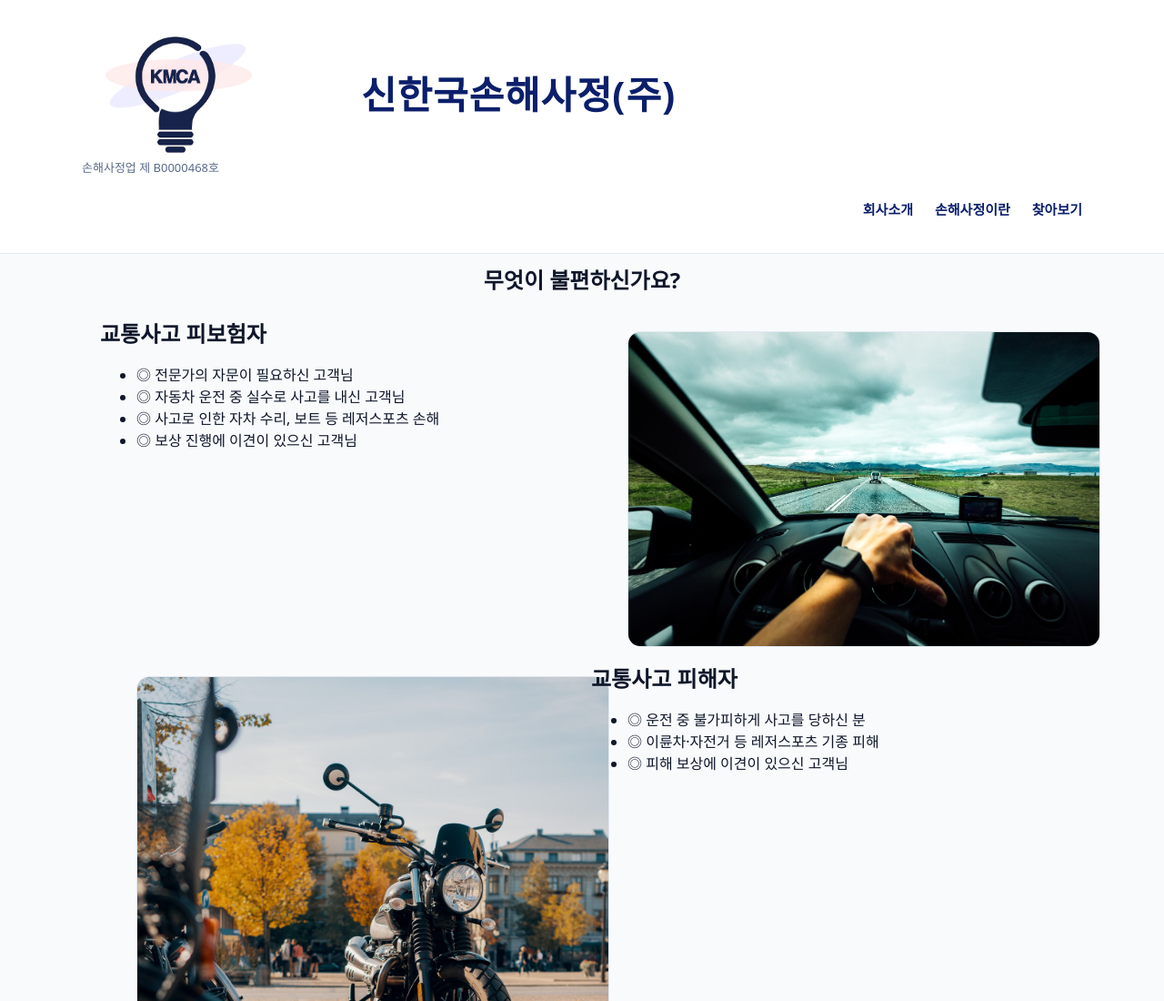
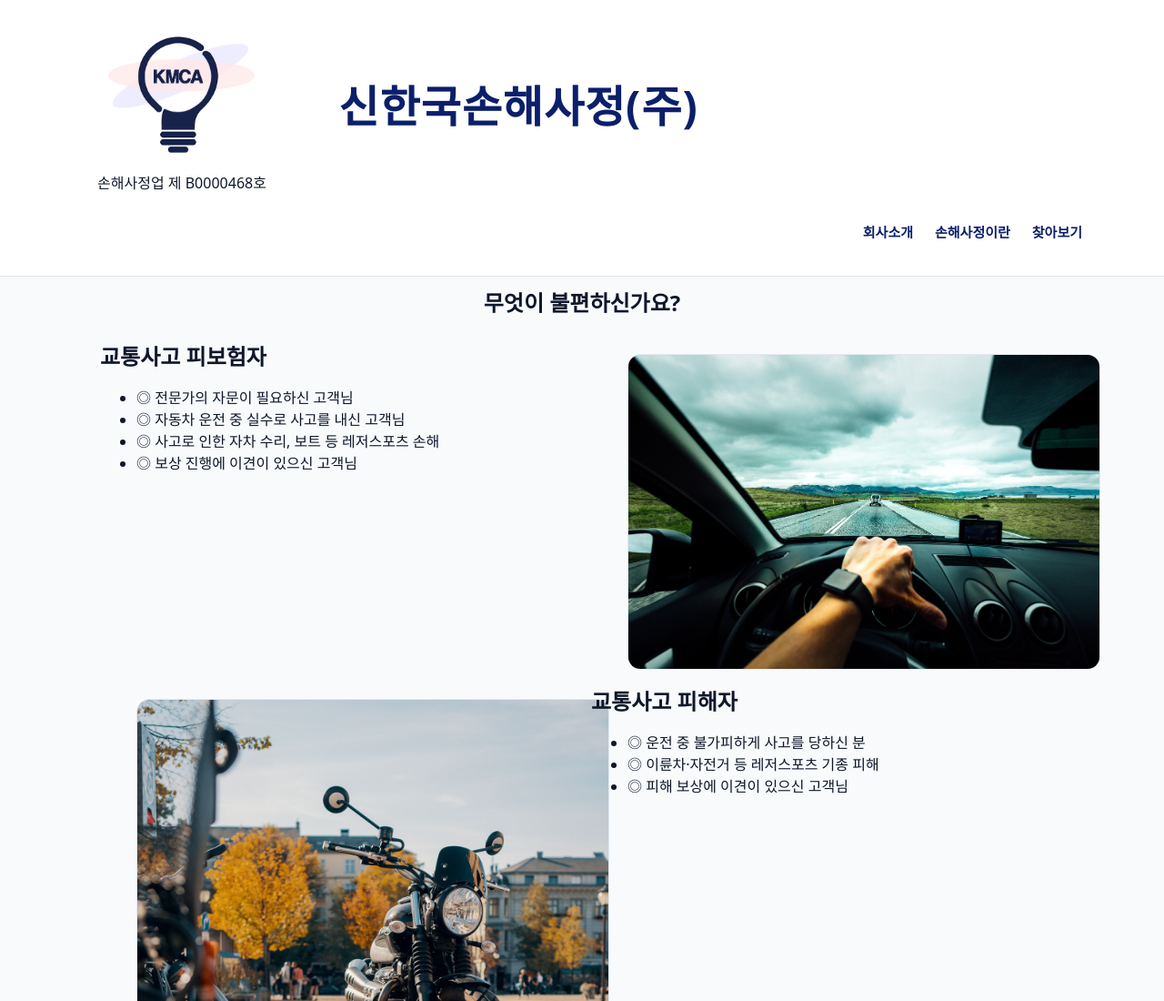
Before and after one commit to umi234-boss/kmca, a plain HTML site: page index.html in a window 1280 px wide. Shown: the top 1100 px of the page at 91% size. Drawn offline with Linux system fonts and the light colour scheme.

Commit message:
메인 수정

```diff
--- a/assets/style.css
+++ b/assets/style.css
@@ -31,7 +31,15 @@ a{color:inherit;text-decoration:none}
 }
 
 /* 좌측: 로고 + 면허문구(좌하단) */
-.kmca-header__left{position:relative; min-height:72px}
+.kmca-header__left{
+  /* 기존: position:relative; min-height:72px */
+  position:relative;
+  min-height:72px;
+  display:flex;                 /* ← 추가 */
+  flex-direction:column;        /* ← 추가 */
+  align-items:center;           /* ← 추가: 가로 중앙 */
+  justify-content:center;       /* 선택: 세로 균형 */
+}
 
 /* ⬇️ UPDATED: 로고는 높이만 고정, 가로는 자동으로 비율 유지 */
 .kmca-header__logo{display:inline-flex;align-items:center;justify-content:center}
@@ -46,9 +54,13 @@ a{color:inherit;text-decoration:none}
 /* 혹시 남아있는 SVG 마크업이 있다면 숨김 */
 .kmca-header__logo svg{display:none !important}
 
+/* 라이선스: 로고 아래 중앙 */
 .kmca-header__license{
-  position:absolute; left:0; bottom:-6px;
-  font-size:13px; color:#5b6b8a; white-space:nowrap;
+  position:static;              /* ← absolute 해제 */
+  display:block;
+  margin-top:6px;               /* 로고와 간격 */
+  text-align:center;            /* 여러 줄일 때도 중앙 */
+  white-space:nowrap;
 }
 
 /* 중앙: 큰 타이틀 */
@@ -56,7 +68,16 @@ a{color:inherit;text-decoration:none}
   margin:0; text-align:center;
   font-weight:800; letter-spacing:.02em;
   color:#0b1f6b;
-  font-size:42px; line-height:1.1;
+  font-size:48px;   /* ← 42px → 48px */
+  line-height:1.1;
+}
+
+/* 태블릿 이하에서는 살짝 축소 */
+@media (max-width:960px){
+  .kmca-header__title{ font-size:36px; }  /* ← 34px → 36px */
+}
+@media (max-width:780px){
+  .kmca-header__title{ font-size:28px; }  /* 모바일 유지 */
 }
 
 /* 우측: 메뉴(드롭다운) — 2번째 줄 오른쪽 정렬 */
```
